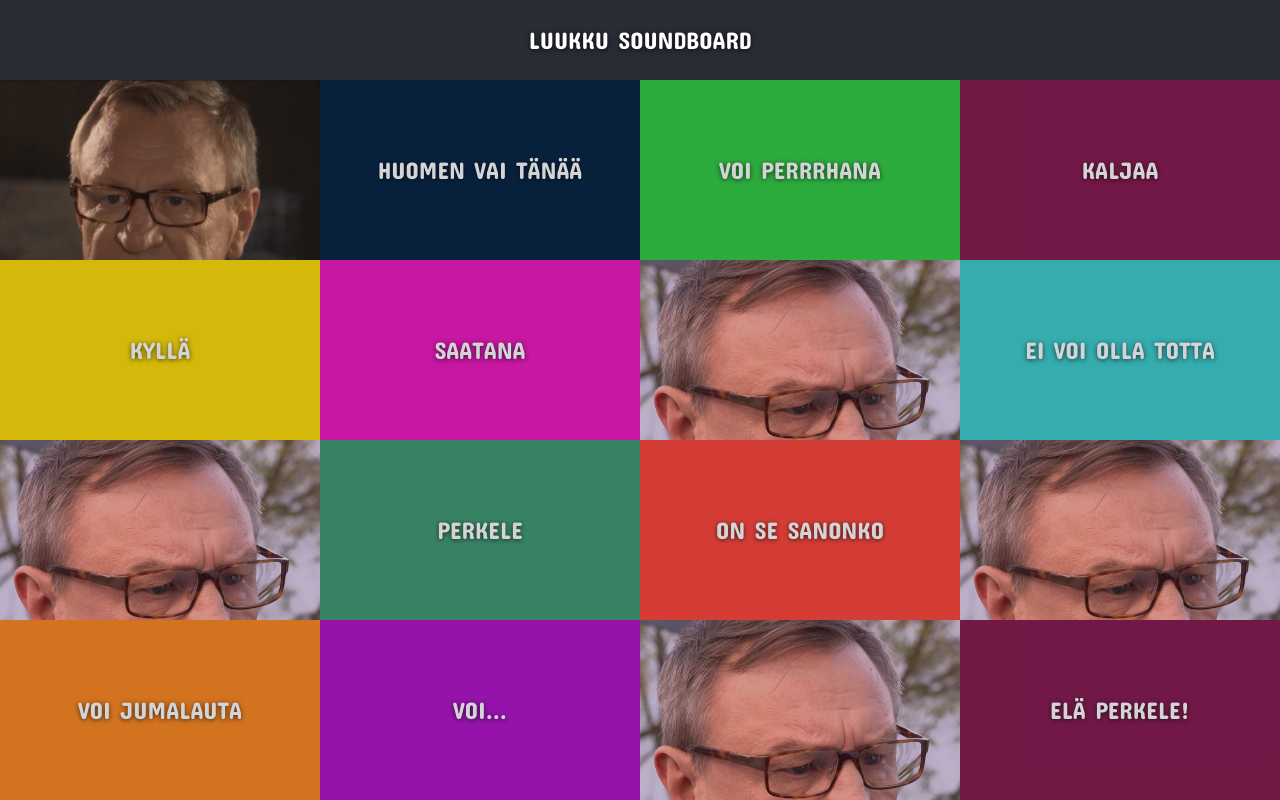
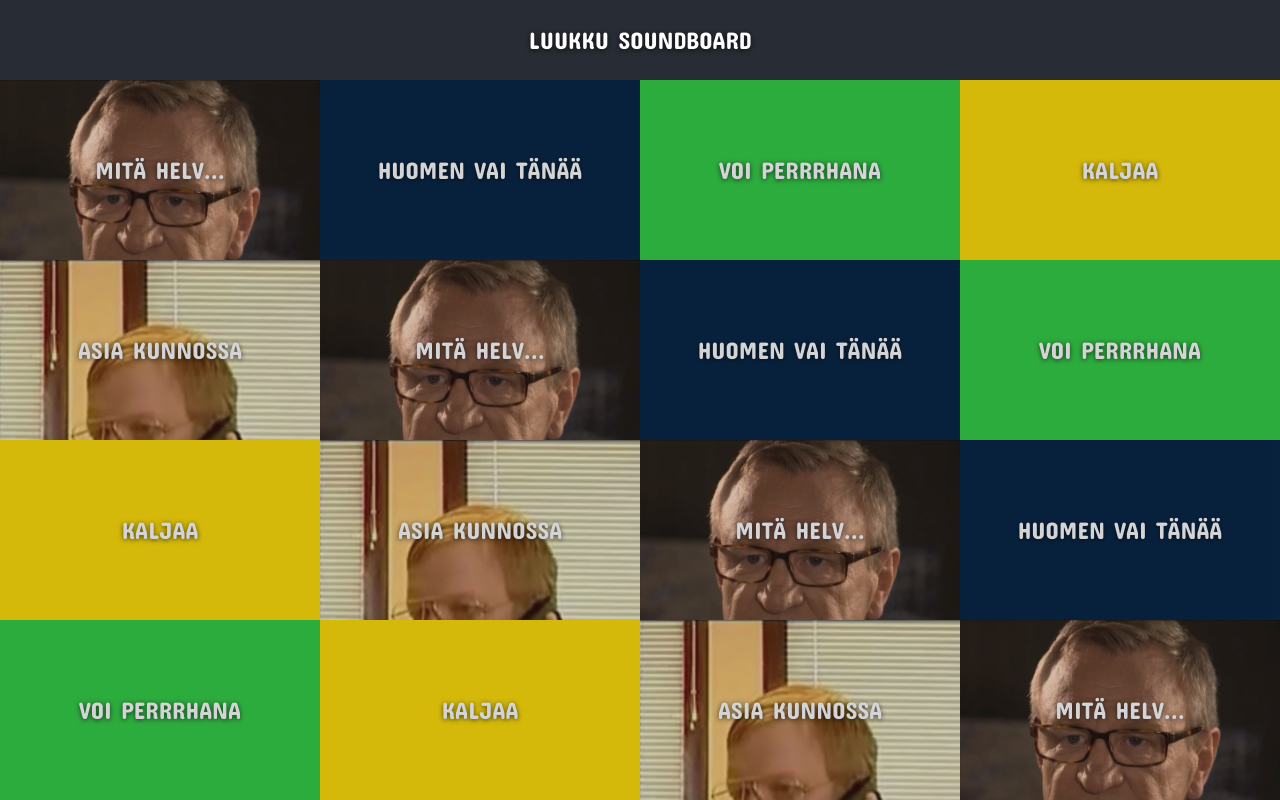
Before and after one commit to jjvaris/luu-soundboard, a React (Create React App) app: page / in a window 1280 px wide. Built offline with nearby package versions, Linux system fonts and the light colour scheme.

Commit message:
added sounds

```diff
--- a/src/App.js
+++ b/src/App.js
@@ -8,42 +8,40 @@ class App extends Component {
         <header>
           <h1>LUUKKU SOUNDBOARD</h1>
         </header>
-        <SoundButton sound="1.mp3" bgImg="2.png" />
+        <SoundButton sound="1.mp3" bgImg="2.png">MITÄ HELV...</SoundButton>
         <SoundButton sound="2.mp3" bgColor="#001f3f">
           HUOMEN VAI TÄNÄÄ
         </SoundButton>
         <SoundButton sound="3.mp3" bgColor="#2ECC40">
           VOI PERRRHANA
         </SoundButton>
-        <SoundButton sound="4.mp3" bgColor="#85144b">KALJAA</SoundButton>
-        <SoundButton sound="1.mp3" bgColor="#FFDC00">
-          KYLLÄ
+        <SoundButton sound="4.mp3" bgColor="#FFDC00">KALJAA</SoundButton>
+        <SoundButton sound="5.mp3" bgImg="5.png">
+          ASIA KUNNOSSA
         </SoundButton>
-        <SoundButton sound="1.mp3" bgColor="#F012BE">
-          SAATANA
+        <SoundButton sound="1.mp3" bgImg="2.png">MITÄ HELV...</SoundButton>
+        <SoundButton sound="2.mp3" bgColor="#001f3f">
+          HUOMEN VAI TÄNÄÄ
         </SoundButton>
-        <SoundButton sound="1.mp3" bgImg="1.png" />
-        <SoundButton sound="1.mp3" bgColor="#39CCCC">
-          EI VOI OLLA TOTTA
+        <SoundButton sound="3.mp3" bgColor="#2ECC40">
+          VOI PERRRHANA
         </SoundButton>
-        <SoundButton sound="1.mp3" bgImg="1.png" />
-        <SoundButton sound="1.mp3" bgColor="#3D9970">
-          PERKELE
+        <SoundButton sound="4.mp3" bgColor="#FFDC00">KALJAA</SoundButton>
+        <SoundButton sound="5.mp3" bgImg="5.png">
+          ASIA KUNNOSSA
         </SoundButton>
-        <SoundButton sound="1.mp3" bgColor="#FF4136">
-          ON SE SANONKO
+        <SoundButton sound="1.mp3" bgImg="2.png">MITÄ HELV...</SoundButton>
+        <SoundButton sound="2.mp3" bgColor="#001f3f">
+          HUOMEN VAI TÄNÄÄ
         </SoundButton>
-        <SoundButton sound="1.mp3" bgImg="1.png" />
-        <SoundButton sound="1.mp3" bgColor="#FF851B">
-          VOI JUMALAUTA
+        <SoundButton sound="3.mp3" bgColor="#2ECC40">
+          VOI PERRRHANA
         </SoundButton>
-        <SoundButton sound="1.mp3" bgColor="#B10DC9">
-          VOI...
+        <SoundButton sound="4.mp3" bgColor="#FFDC00">KALJAA</SoundButton>
+        <SoundButton sound="5.mp3" bgImg="5.png">
+          ASIA KUNNOSSA
         </SoundButton>
-        <SoundButton sound="1.mp3" bgImg="1.png" />
-        <SoundButton sound="1.mp3" bgColor="#85144b">
-          ELÄ PERKELE!
-        </SoundButton>
+        <SoundButton sound="1.mp3" bgImg="2.png">MITÄ HELV...</SoundButton>
       </React.Fragment>
     );
   }
```
Also changed, not shown: public/assets/5.png (added), 1 other file (tests, documents, lock files or other folders).
